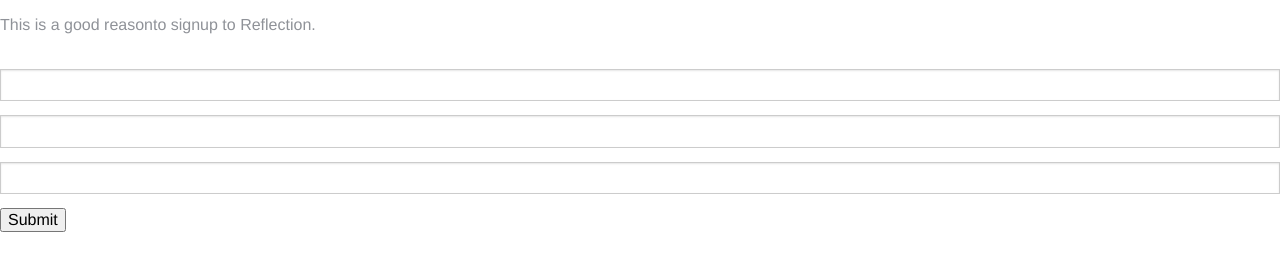
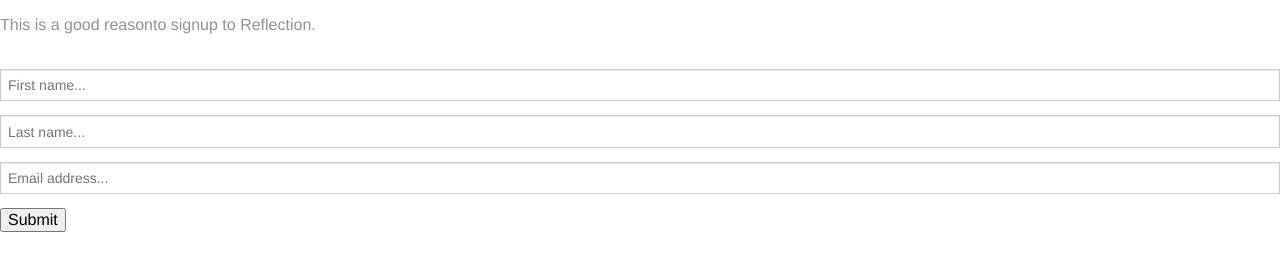
Before and after one commit to swillis/reflection, a plain HTML site: page signup.html in a window 1280 px wide. Shown: the part 51-322 px from the top of the page. Drawn offline with Linux system fonts and the light colour scheme; a small style sheet from the web is missing.

Commit message:
Update form

```diff
--- a/signup.html
+++ b/signup.html
@@ -22,9 +22,11 @@
     <h1>Sign up to Reflection</h1>
     <p>This is a good reasonto signup to Reflection.</p>
     <form>
-      <input class='details' type='text'>
-      <input class='details' type='text'>
-      <input class='details' type='text'>
+      <div class='validation'>
+      <input class='details' type='text' name='FirstName' placeholder='First name...'>
+      <input class='details' type='text' name='LastName' placeholder='Last name...'>
+      <input class='details' type='text' name='Email' placeholder='Email address...'>
+    </div>
       <input type='submit' class='submit-signup'>
     </form>
   </div>
```
